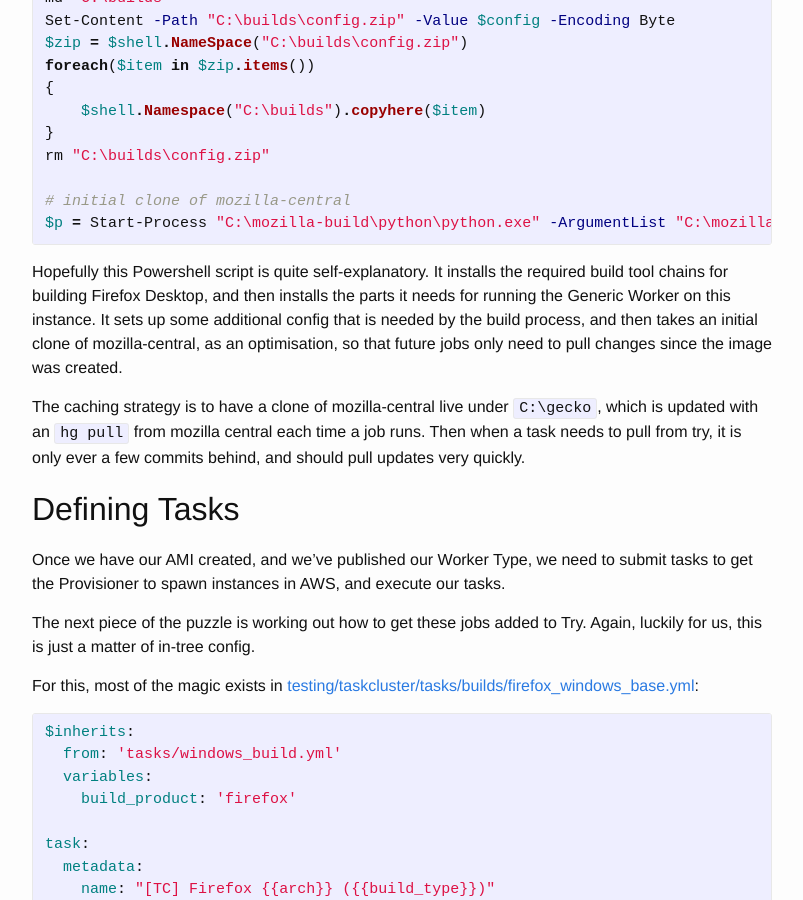
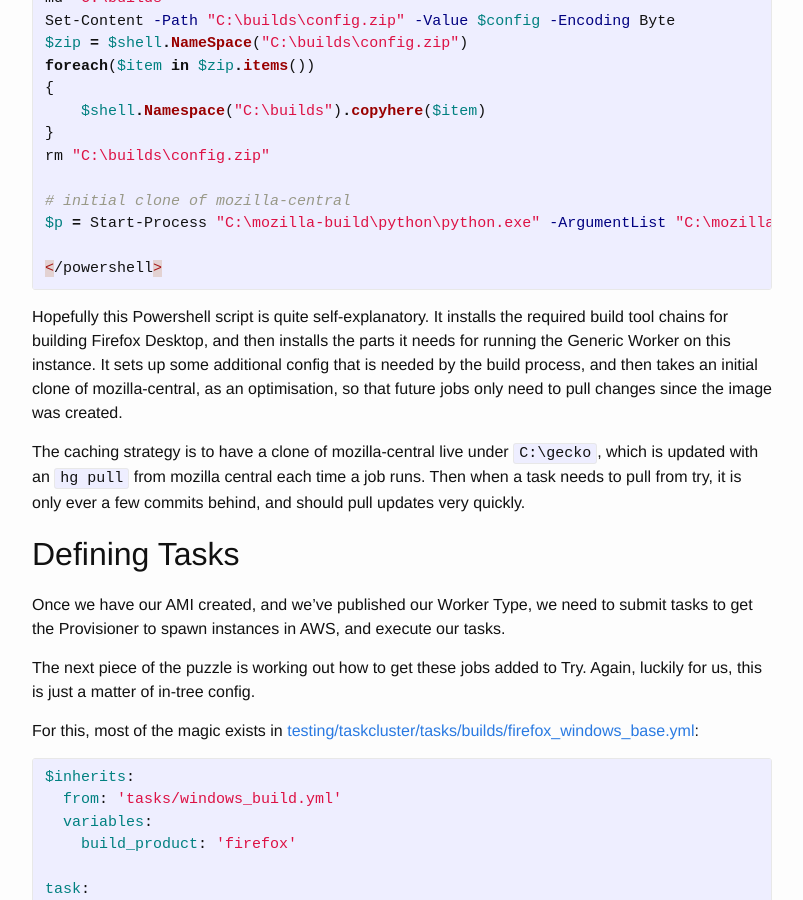
Before and after one commit to petemoore/petemoore.github.io, a Jekyll site: the page built from _posts/2015-09-30-building-firefox-for-windows-on-try-using-taskcluster.markdown, in a window 1280 px wide and 900 px high, scrolled down 5814 px. Shown: the whole window, without its empty margins (238-1041 px from the left). Built offline with Jekyll 4.4.1, drawn with Linux system fonts in a browser that asks for light colours.

Commit message:
Added missing lines to userdata

```diff
--- a/_posts/2015-09-30-building-firefox-for-windows-on-try-using-taskcluster.markdown
+++ b/_posts/2015-09-30-building-firefox-for-windows-on-try-using-taskcluster.markdown
@@ -231,6 +231,8 @@
 
 # initial clone of mozilla-central
 $p = Start-Process "C:\mozilla-build\python\python.exe" -ArgumentList "C:\mozilla-build\python\Scripts\hg clone -u null https://hg.mozilla.org/mozilla-central C:\gecko" -wait -NoNewWindow -PassThru -RedirectStandardOutput "C:\hg_initial_clone.log" -RedirectStandardError "C:\hg_initial_clone.err"
+
+</powershell>
 {% endhighlight %}
 
 Hopefully this Powershell script is quite self-explanatory. It installs the required build tool chains for building Firefox Desktop, and then installs the parts it needs for running the Generic Worker on this instance. It sets up some additional config that is needed by the build process, and then takes an initial clone of mozilla-central, as an optimisation, so that future jobs only need to pull changes since the image was created.
```
